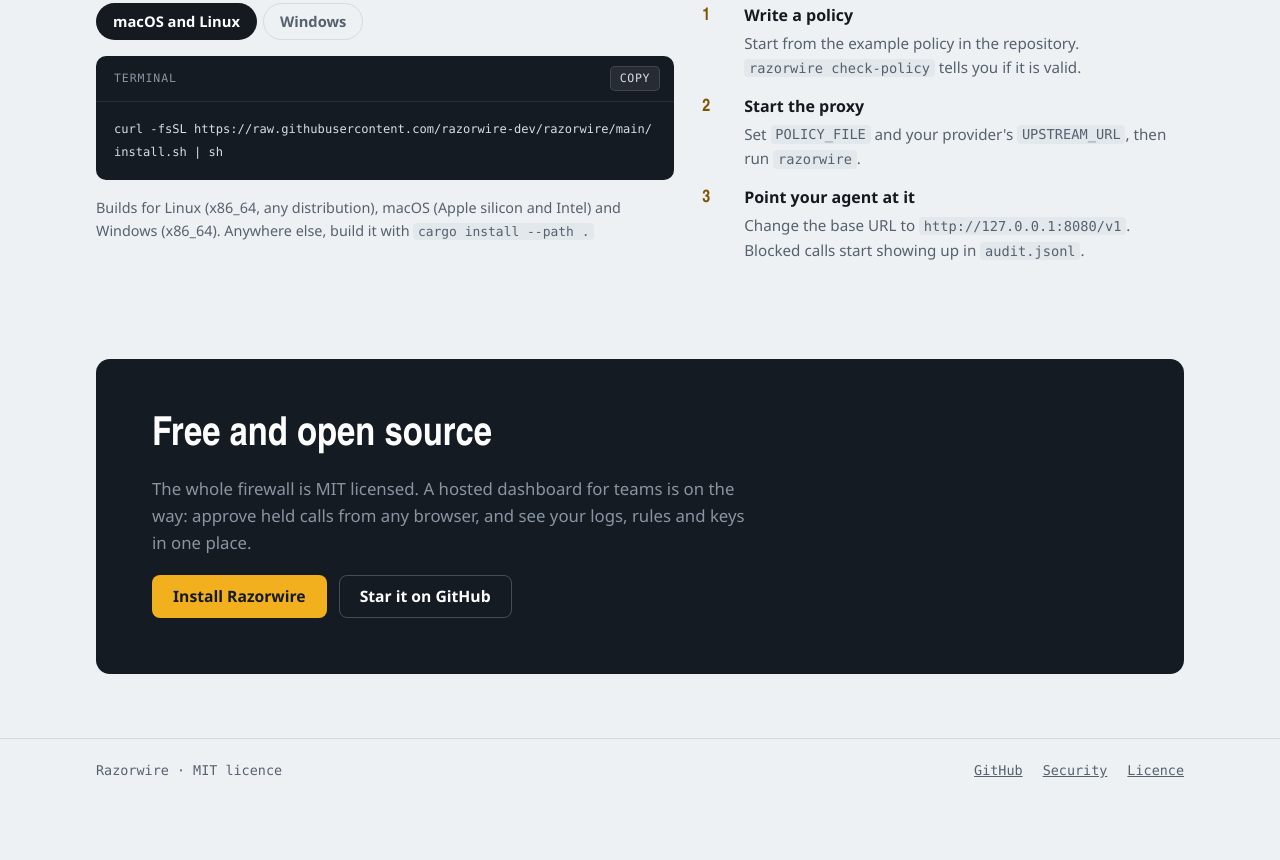
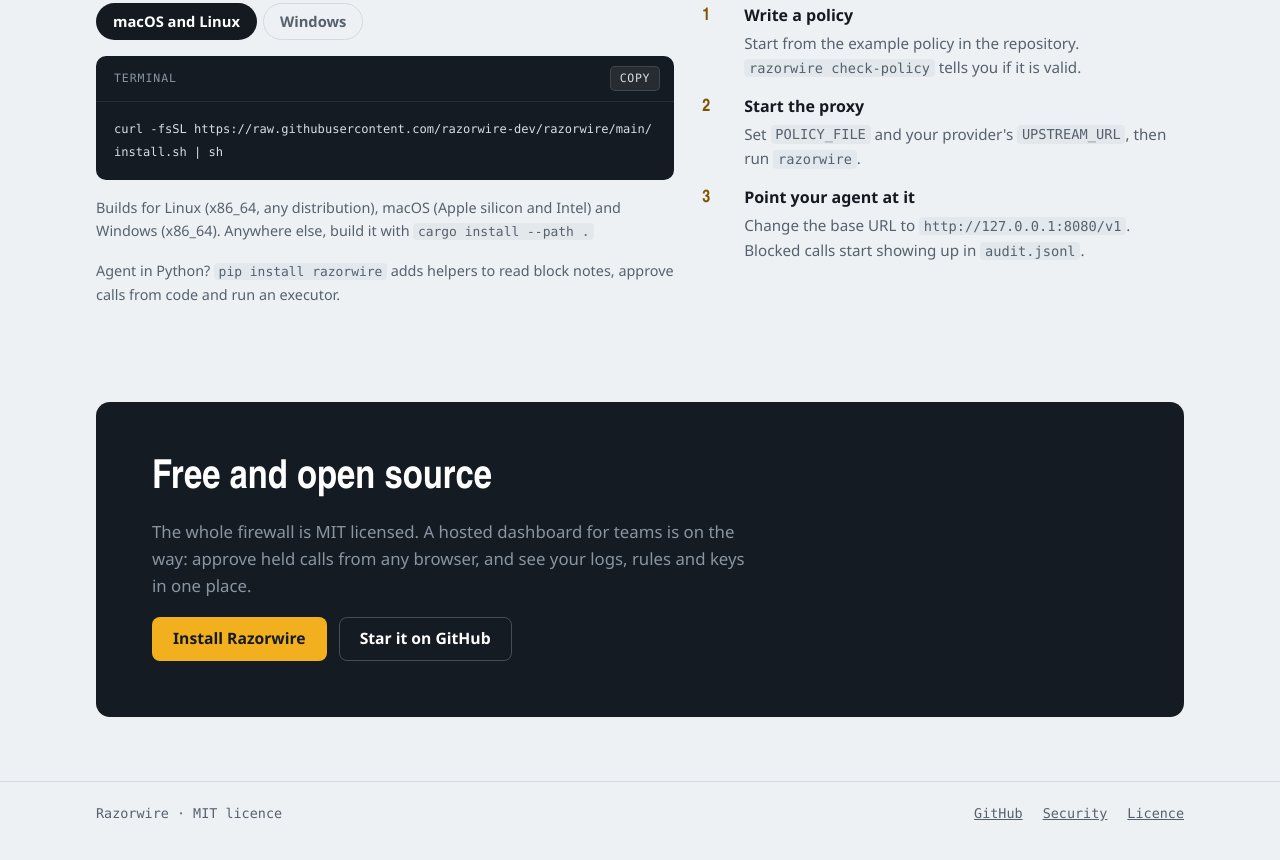
Before and after one commit to razorwire-dev/razorwire, a plain HTML site: page site/index.html in a window 1280 px wide. Shown: the part 4992-5852 px from the top of the page. Before the commit the page ends 5813 px from the top, so only its background shows below. Drawn offline with Linux system fonts and the light colour scheme.

Commit message:
Get the site ready to go online
The install section mentions pip install razorwire. vercel.json sends
the same Content-Security-Policy as the page's meta tag as a header,
adds frame-ancestors 'none' (which a meta tag cannot set), and sets
nosniff, a referrer policy, a permissions policy and
Cross-Origin-Opener-Policy.

```diff
--- a/site/index.html
+++ b/site/index.html
@@ -377,6 +377,7 @@ Undid 2.
           </div>
         </div>
         <p class="small">Builds for Linux (x86_64, any distribution), macOS (Apple silicon and Intel) and Windows (x86_64). Anywhere else, build it with <code>cargo install --path .</code></p>
+        <p class="small">Agent in Python? <code>pip install razorwire</code> adds helpers to read block notes, approve calls from code and run an executor.</p>
       </div>
       <ol class="then">
         <li><b>Write a policy</b><span>Start from the example policy in the repository. <code>razorwire check-policy</code> tells you if it is valid.</span></li>
```
Also changed, not shown: site/vercel.json (added).
